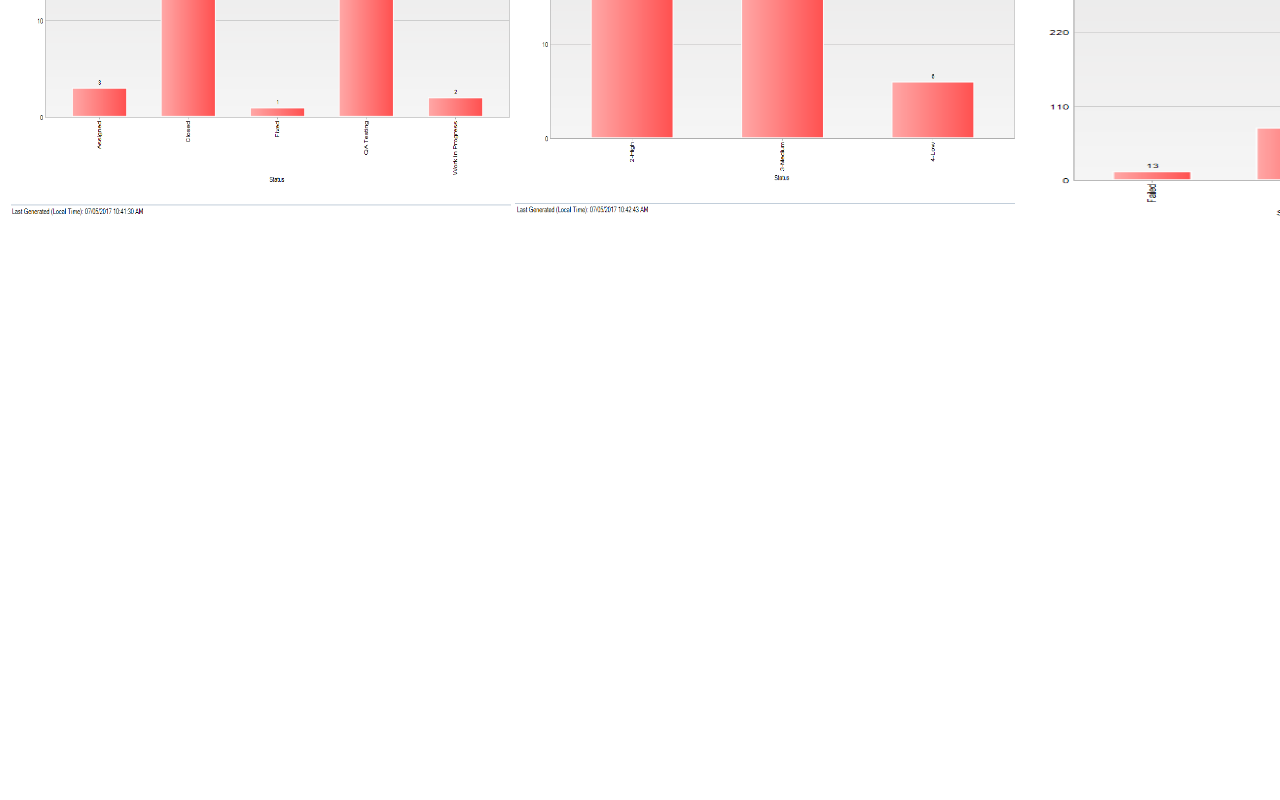
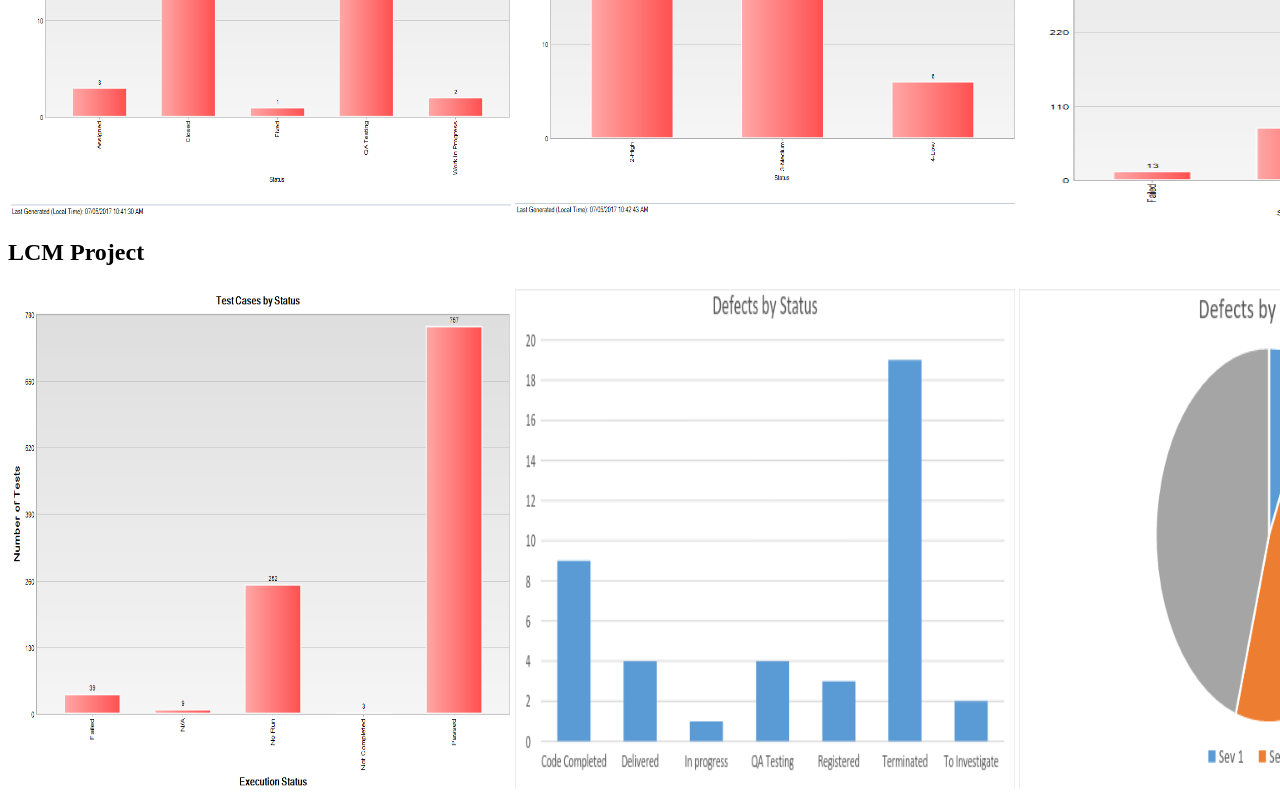
Before and after one commit to edgtmx/edgtmx.github.io, a plain HTML site: page index.html in a window 1280 px wide. Shown: the part 400-1200 px from the top of the page. Before the commit the page ends 800 px from the top, so only its background shows below. Drawn offline with Linux system fonts and the light colour scheme.

Commit message:
add LCM graphs

```diff
--- a/index.html
+++ b/index.html
@@ -10,5 +10,13 @@
     <td><img src="./projects/Q3_bundle/TestsByStatus.png" height="500" width="500"></td>
   </tr>
 </table>
+<h2>LCM Project</h2>
+<table>
+  <tr>
+    <td><img src="./projects/LCM/image1.png" height="500" width="500"></td>
+    <td><img src="./projects/LCM/image2.png" height="500" width="500"></td>
+    <td><img src="./projects/LCM/image3.png" height="500" width="500"></td>
+  </tr>
+</table>
 </body>
 </html>
```
Also changed, not shown: projects/LCM/image1.png (added), projects/LCM/image2.png (added), projects/LCM/image3.png (added).
